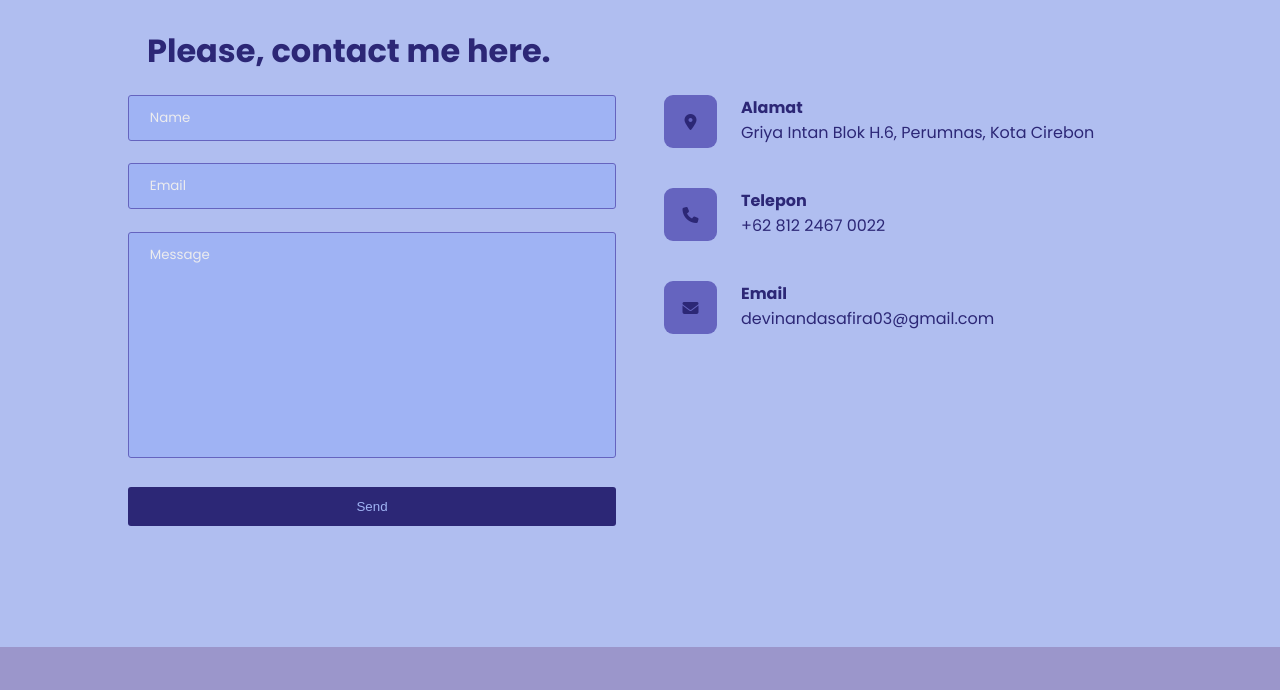
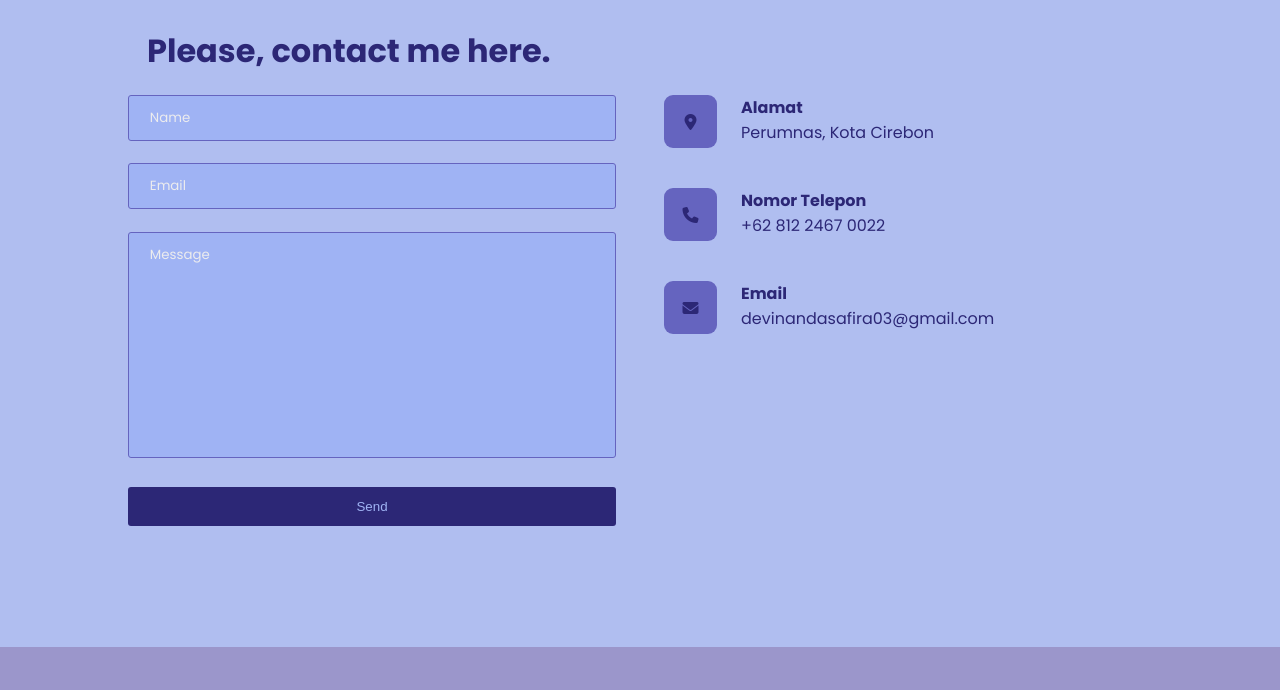
Before and after one commit to devinans/personalwebdevina, a plain HTML site: page index.html in a window 1280 px wide. Shown: the part 2960-3650 px from the top of the page. Drawn offline with Linux system fonts and the light colour scheme.

Commit message:
Update index.html

```diff
--- a/index.html
+++ b/index.html
@@ -194,7 +194,7 @@
                     </div>
                     <div class="contact-detail">
                         <h4>Alamat</h4>
-                        <p>Griya Intan Blok H.6, Perumnas, Kota Cirebon</p>
+                        <p>Perumnas, Kota Cirebon</p>
                     </div>
                 </div>
                 <div class="contact-item">
@@ -202,7 +202,7 @@
                         <i class="fa-solid fa-phone"></i>
                     </div>
                     <div class="contact-detail">
-                        <h4>Telepon</h4>
+                        <h4>Nomor Telepon</h4>
                         <p>+62 812 2467 0022</p>
                     </div>
                 </div>
```
